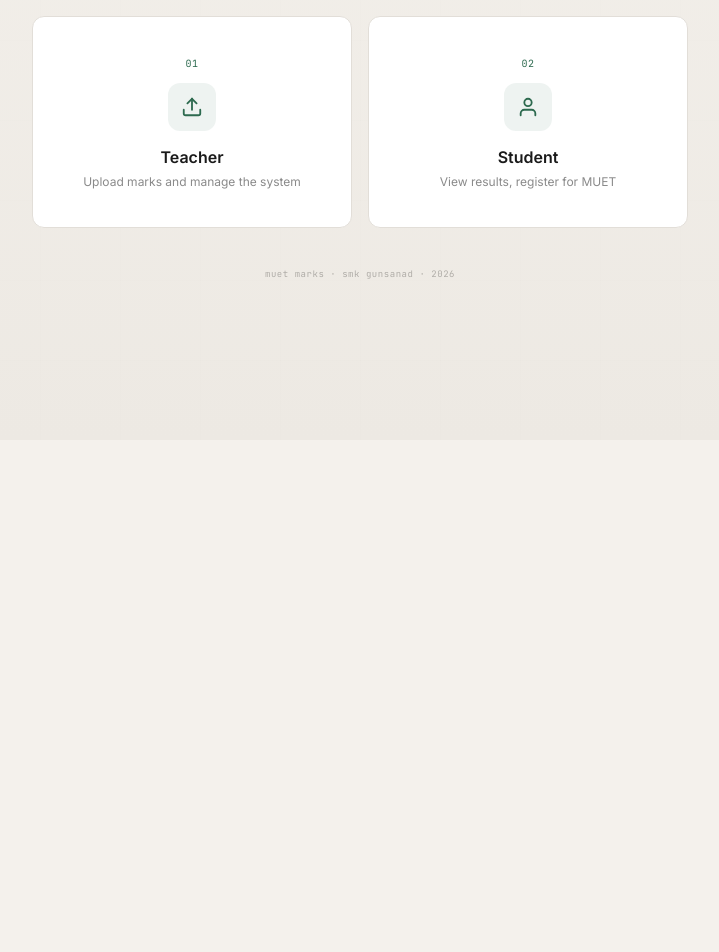
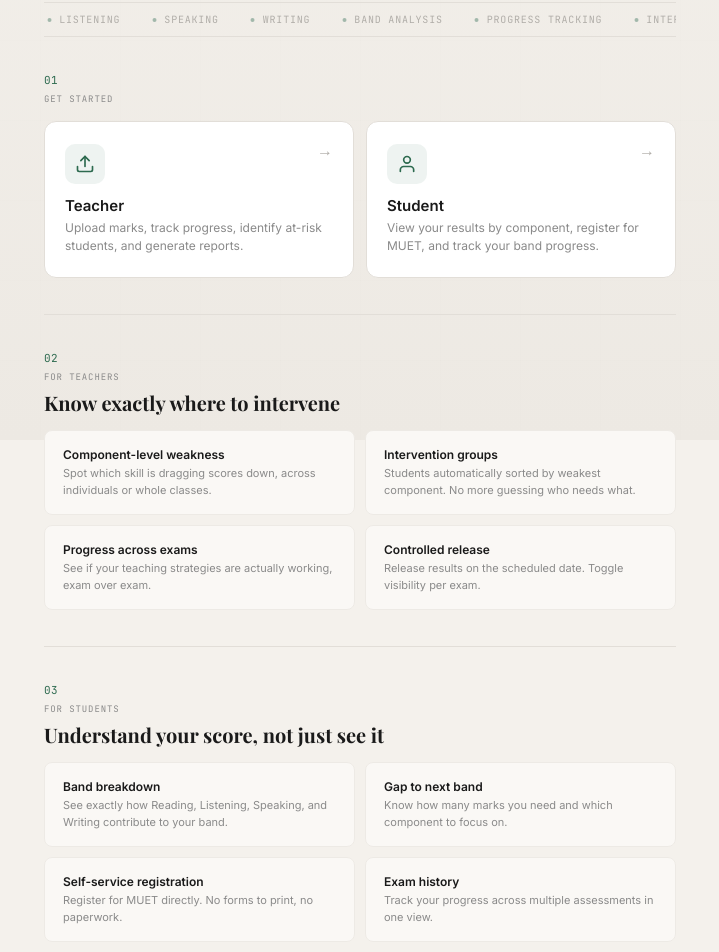
Before and after one commit to edu-my/muet, a React (Vite) app: page / in a window 1280 px wide. Shown: the part 360-1312 px from the top of the page, without its empty margins (280-999 px from the left). Before the commit the page ends 800 px from the top, so only its background shows below. Built offline with nearby package versions, Linux system fonts and the light colour scheme.

Commit message:
Oberon editorial landing page with marquee and value props

```diff
--- a/src/MUETMarks.jsx
+++ b/src/MUETMarks.jsx
@@ -104,14 +104,25 @@ const parseExcel = async (file) => {
           students.push({ ...raw, ...calcScores(raw) });
         }
         if (students.length === 0) { reject(new Error("No student data found.")); return; }
-        let teacherName = "", className = "";
+        let teacherName = "", className = "", examName = "";
         for (let i = 0; i < headerIdx; i++) {
           const row = rows[i]; if (!row) continue;
           const joined = row.map(c => String(c || "")).join(" ").toUpperCase();
+          // Format 1: "NAME: value" in a single cell
           if (joined.includes("NAME:")) { const m = joined.match(/NAME:\s*(.+)/); if (m) teacherName = m[1].trim(); }
           if (joined.includes("CLASS:")) { const m = joined.match(/CLASS:\s*(.+)/); if (m) className = m[1].replace(/\./g, "").trim(); }
+          // Format 2: Column A = label, Column B = value (no colon)
+          const a = String(row[0] || "").trim().toUpperCase();
+          const b = String(row[1] || "").trim();
+          if (a === "NAME" && b) teacherName = b;
+          if (a === "CLASS" && b) className = b.replace(/\./g, "").trim();
+          // Exam detection: look for known exam keywords in the row
+          if (!examName && (joined.includes("UJIAN") || joined.includes("PEPERIKSAAN") || joined.includes("EXAM"))) {
+            const cell = String(row[0] || "").trim();
+            if (cell) examName = cell;
+          }
         }
-        resolve({ students, meta: { teacherName, className }, hasIC: colMap.ic !== undefined });
+        resolve({ students, meta: { teacherName, className, examName }, hasIC: colMap.ic !== undefined });
       } catch (err) { reject(err); }
     };
     reader.onerror = () => reject(new Error("Failed to read file"));
@@ -201,38 +212,127 @@ const headerBtnStyle = {
 };
 
 // ============================================================
-// LANDING PAGE
+// LANDING PAGE - Oberon-inspired editorial layout
 // ============================================================
 const LandingPage = ({ onTeacher, onStudent }) => {
-  const cardBase = {
-    background: colors.card, borderRadius: 12, padding: "36px 28px",
-    border: `1px solid ${colors.border}`,
-    cursor: "pointer", transition: "all 0.25s", textAlign: "center", flex: "1 1 260px", maxWidth: 320,
+  const section = { padding: "36px 0", borderBottom: `1px solid ${colors.border}` };
+  const num = { fontFamily: monoFont, fontSize: 11, color: colors.accent, letterSpacing: "0.04em", marginBottom: 6 };
+  const micro = { fontFamily: monoFont, fontSize: 9, color: colors.textMuted, textTransform: "uppercase", letterSpacing: "0.1em" };
+  const entryBase = {
+    background: colors.card, border: `1px solid ${colors.border}`, borderRadius: 12,
+    padding: "22px 20px", cursor: "pointer", transition: "all 0.25s", position: "relative", overflow: "hidden",
   };
-  const hoverIn = (e) => { e.currentTarget.style.borderColor = colors.accent; e.currentTarget.style.transform = "translateY(-3px)"; };
-  const hoverOut = (e) => { e.currentTarget.style.borderColor = colors.border; e.currentTarget.style.transform = "translateY(0)"; };
+  const featureBox = {
+    padding: "16px 18px", borderRadius: 8, background: colors.cardAlt, border: `1px solid ${colors.borderLight}`,
+  };
+
   return (
-    <div style={{ minHeight: "100vh", display: "flex", alignItems: "center", justifyContent: "center", flexDirection: "column", padding: 24, position: "relative", zIndex: 1 }}>
-      <Logo size="large" />
-      <div style={{ display: "flex", gap: 16, flexWrap: "wrap", justifyContent: "center", maxWidth: 680, width: "100%" }}>
-        <div style={cardBase} onClick={onTeacher} onMouseEnter={hoverIn} onMouseLeave={hoverOut}>
-          <span style={{ fontFamily: monoFont, fontSize: 10, color: colors.accent, letterSpacing: "0.04em" }}>01</span>
-          <div style={{ width: 48, height: 48, borderRadius: 12, background: colors.accentMuted, display: "flex", alignItems: "center", justifyContent: "center", margin: "12px auto 16px" }}>
-            <svg width="22" height="22" viewBox="0 0 24 24" fill="none" stroke={colors.accent} strokeWidth="2" strokeLinecap="round"><path d="M21 15v4a2 2 0 01-2 2H5a2 2 0 01-2-2v-4" /><polyline points="17 8 12 3 7 8" /><line x1="12" y1="3" x2="12" y2="15" /></svg>
+    <div style={{ minHeight: "100vh", position: "relative", zIndex: 1 }}>
+      <div style={{ maxWidth: 680, margin: "0 auto", padding: "0 24px" }}>
+
+        {/* HERO */}
+        <div style={{ ...section, paddingTop: 48, textAlign: "center" }}>
+          <SchoolLogo size={64} />
+          <p style={{ ...micro, marginTop: 14, marginBottom: 8 }}>marks management system</p>
+          <h1 style={{ fontFamily: displayFont, fontSize: 32, fontWeight: 700, color: colors.text, letterSpacing: "-0.02em", marginBottom: 8 }}>MUET Marks</h1>
+          <p style={{ fontFamily: font, fontSize: 13, color: colors.textMuted, marginBottom: 28 }}>{CONFIG.SCHOOL}, Keningau</p>
+
+          <div style={{ display: "grid", gridTemplateColumns: "repeat(3, 1fr)", gap: 10, maxWidth: 440, margin: "0 auto" }}>
+            {[{ v: "4", l: "components tracked" }, { v: "360", l: "total marks" }, { v: "5+", l: "band levels" }].map(s => (
+              <div key={s.l} style={{ textAlign: "center", background: colors.cardAlt, borderRadius: 8, padding: "14px 10px", border: `1px solid ${colors.borderLight}` }}>
+                <p style={{ fontFamily: displayFont, fontSize: 28, fontWeight: 700, color: colors.accent }}>{s.v}</p>
+                <p style={{ fontFamily: monoFont, fontSize: 9, color: colors.textMuted, textTransform: "uppercase", letterSpacing: "0.06em", marginTop: 2 }}>{s.l}</p>
+              </div>
+            ))}
           </div>
-          <h2 style={{ fontFamily: font, fontSize: 16, fontWeight: 600, color: colors.text, marginBottom: 6 }}>Teacher</h2>
-          <p style={{ fontFamily: font, fontSize: 12, color: colors.textMuted, lineHeight: 1.5 }}>Upload marks and manage the system</p>
         </div>
-        <div style={cardBase} onClick={onStudent} onMouseEnter={hoverIn} onMouseLeave={hoverOut}>
-          <span style={{ fontFamily: monoFont, fontSize: 10, color: colors.accent, letterSpacing: "0.04em" }}>02</span>
-          <div style={{ width: 48, height: 48, borderRadius: 12, background: colors.accentMuted, display: "flex", alignItems: "center", justifyContent: "center", margin: "12px auto 16px" }}>
-            <svg width="22" height="22" viewBox="0 0 24 24" fill="none" stroke={colors.accent} strokeWidth="2" strokeLinecap="round"><path d="M20 21v-2a4 4 0 00-4-4H8a4 4 0 00-4 4v2" /><circle cx="12" cy="7" r="4" /></svg>
+
+        {/* MARQUEE */}
+        <div style={{ overflow: "hidden", padding: "10px 0", borderBottom: `1px solid ${colors.border}` }}>
+          <div style={{ display: "flex", gap: 32, animation: "marquee 20s linear infinite", whiteSpace: "nowrap" }}>
+            {["Reading", "Listening", "Speaking", "Writing", "Band Analysis", "Progress Tracking", "Intervention Groups", "Class Comparison",
+              "Reading", "Listening", "Speaking", "Writing", "Band Analysis", "Progress Tracking", "Intervention Groups", "Class Comparison"].map((item, i) => (
+              <span key={i} style={{ fontFamily: monoFont, fontSize: 10, color: colors.textLight, textTransform: "uppercase", letterSpacing: "0.08em", display: "flex", alignItems: "center", gap: 8 }}>
+                <span style={{ width: 4, height: 4, borderRadius: "50%", background: colors.accent, opacity: 0.4 }} />
+                {item}
+              </span>
+            ))}
           </div>
-          <h2 style={{ fontFamily: font, fontSize: 16, fontWeight: 600, color: colors.text, marginBottom: 6 }}>Student</h2>
-          <p style={{ fontFamily: font, fontSize: 12, color: colors.textMuted, lineHeight: 1.5 }}>View results, register for MUET</p>
         </div>
+
+        {/* ENTRY POINTS */}
+        <div style={section}>
+          <p style={num}>01</p>
+          <p style={{ ...micro, marginBottom: 16 }}>get started</p>
+          <div style={{ display: "grid", gridTemplateColumns: "1fr 1fr", gap: 12 }}>
+            <div style={entryBase} onClick={onTeacher}
+              onMouseEnter={(e) => { e.currentTarget.style.borderColor = colors.accent; e.currentTarget.style.transform = "translateY(-2px)"; }}
+              onMouseLeave={(e) => { e.currentTarget.style.borderColor = colors.border; e.currentTarget.style.transform = "translateY(0)"; }}>
+              <span style={{ position: "absolute", top: 20, right: 20, fontSize: 16, color: colors.textLight, transition: "all 0.2s" }}>&rarr;</span>
+              <div style={{ width: 40, height: 40, borderRadius: 10, background: colors.accentMuted, display: "flex", alignItems: "center", justifyContent: "center", marginBottom: 12 }}>
+                <svg width="20" height="20" viewBox="0 0 24 24" fill="none" stroke={colors.accent} strokeWidth="2" strokeLinecap="round"><path d="M21 15v4a2 2 0 01-2 2H5a2 2 0 01-2-2v-4" /><polyline points="17 8 12 3 7 8" /><line x1="12" y1="3" x2="12" y2="15" /></svg>
+              </div>
+              <h3 style={{ fontFamily: font, fontSize: 15, fontWeight: 600, color: colors.text, marginBottom: 4 }}>Teacher</h3>
+              <p style={{ fontFamily: font, fontSize: 12, color: colors.textMuted, lineHeight: 1.5 }}>Upload marks, track progress, identify at-risk students, and generate reports.</p>
+            </div>
+            <div style={entryBase} onClick={onStudent}
+              onMouseEnter={(e) => { e.currentTarget.style.borderColor = colors.accent; e.currentTarget.style.transform = "translateY(-2px)"; }}
+              onMouseLeave={(e) => { e.currentTarget.style.borderColor = colors.border; e.currentTarget.style.transform = "translateY(0)"; }}>
+              <span style={{ position: "absolute", top: 20, right: 20, fontSize: 16, color: colors.textLight, transition: "all 0.2s" }}>&rarr;</span>
+              <div style={{ width: 40, height: 40, borderRadius: 10, background: colors.accentMuted, display: "flex", alignItems: "center", justifyContent: "center", marginBottom: 12 }}>
+                <svg width="20" height="20" viewBox="0 0 24 24" fill="none" stroke={colors.accent} strokeWidth="2" strokeLinecap="round"><path d="M20 21v-2a4 4 0 00-4-4H8a4 4 0 00-4 4v2" /><circle cx="12" cy="7" r="4" /></svg>
+              </div>
+              <h3 style={{ fontFamily: font, fontSize: 15, fontWeight: 600, color: colors.text, marginBottom: 4 }}>Student</h3>
+              <p style={{ fontFamily: font, fontSize: 12, color: colors.textMuted, lineHeight: 1.5 }}>View your results by component, register for MUET, and track your band progress.</p>
+            </div>
+          </div>
+        </div>
+
+        {/* FOR TEACHERS */}
+        <div style={section}>
+          <p style={num}>02</p>
+          <p style={{ ...micro, marginBottom: 6 }}>for teachers</p>
+          <h2 style={{ fontFamily: displayFont, fontSize: 20, fontWeight: 700, color: colors.text, marginBottom: 14 }}>Know exactly where to intervene</h2>
+          <div style={{ display: "grid", gridTemplateColumns: "1fr 1fr", gap: 10 }}>
+            {[
+              { t: "Component-level weakness", d: "Spot which skill is dragging scores down, across individuals or whole classes." },
+              { t: "Intervention groups", d: "Students automatically sorted by weakest component. No more guessing who needs what." },
+              { t: "Progress across exams", d: "See if your teaching strategies are actually working, exam over exam." },
+              { t: "Controlled release", d: "Release results on the scheduled date. Toggle visibility per exam." },
+            ].map(f => (
+              <div key={f.t} style={featureBox}>
+                <p style={{ fontFamily: font, fontSize: 12, fontWeight: 600, color: colors.text, marginBottom: 3 }}>{f.t}</p>
+                <p style={{ fontFamily: font, fontSize: 11, color: colors.textMuted, lineHeight: 1.5 }}>{f.d}</p>
+              </div>
+            ))}
+          </div>
+        </div>
+
+        {/* FOR STUDENTS */}
+        <div style={{ ...section, borderBottom: "none" }}>
+          <p style={num}>03</p>
+          <p style={{ ...micro, marginBottom: 6 }}>for students</p>
+          <h2 style={{ fontFamily: displayFont, fontSize: 20, fontWeight: 700, color: colors.text, marginBottom: 14 }}>Understand your score, not just see it</h2>
+          <div style={{ display: "grid", gridTemplateColumns: "1fr 1fr", gap: 10 }}>
+            {[
+              { t: "Band breakdown", d: "See exactly how Reading, Listening, Speaking, and Writing contribute to your band." },
+              { t: "Gap to next band", d: "Know how many marks you need and which component to focus on." },
+              { t: "Self-service registration", d: "Register for MUET directly. No forms to print, no paperwork." },
+              { t: "Exam history", d: "Track your progress across multiple assessments in one view." },
+            ].map(f => (
+              <div key={f.t} style={featureBox}>
+                <p style={{ fontFamily: font, fontSize: 12, fontWeight: 600, color: colors.text, marginBottom: 3 }}>{f.t}</p>
+                <p style={{ fontFamily: font, fontSize: 11, color: colors.textMuted, lineHeight: 1.5 }}>{f.d}</p>
+              </div>
+            ))}
+          </div>
+        </div>
+
+        {/* FOOTER */}
+        <p style={{ fontFamily: monoFont, fontSize: 9, color: colors.textLight, letterSpacing: "0.06em", textAlign: "center", padding: "20px 0 32px" }}>
+          muet marks &middot; {CONFIG.SCHOOL.toLowerCase()} &middot; 2026
+        </p>
       </div>
-      <p style={{ fontFamily: monoFont, fontSize: 9, color: colors.textLight, marginTop: 40, letterSpacing: "0.06em" }}>muet marks &middot; {CONFIG.SCHOOL.toLowerCase()} &middot; 2026</p>
     </div>
   );
 };
@@ -980,6 +1080,7 @@ export default function MUETMarks() {
       if (!result.hasIC) setNoICWarning(true);
       if (result.meta.teacherName && !teacher) { const match = TEACHERS.find(t => t.toUpperCase().includes(result.meta.teacherName.toUpperCase())); if (match) setTeacher(match); }
       if (result.meta.className && !klass) { const match = CLASSES.find(c => c.toUpperCase().replace(/\s/g, "") === result.meta.className.toUpperCase().replace(/\s/g, "")); if (match) setKlass(match); }
+      if (result.meta.examName && !exam) { const match = EXAMS.find(e => e.toUpperCase().replace(/\s/g, "").includes(result.meta.examName.toUpperCase().replace(/\s/g, "")) || result.meta.examName.toUpperCase().replace(/\s/g, "").includes(e.toUpperCase().replace(/\s/g, ""))); if (match) setExam(match); }
     } catch (err) { setParseError(err.message); }
     setLoading(false);
   };
```
